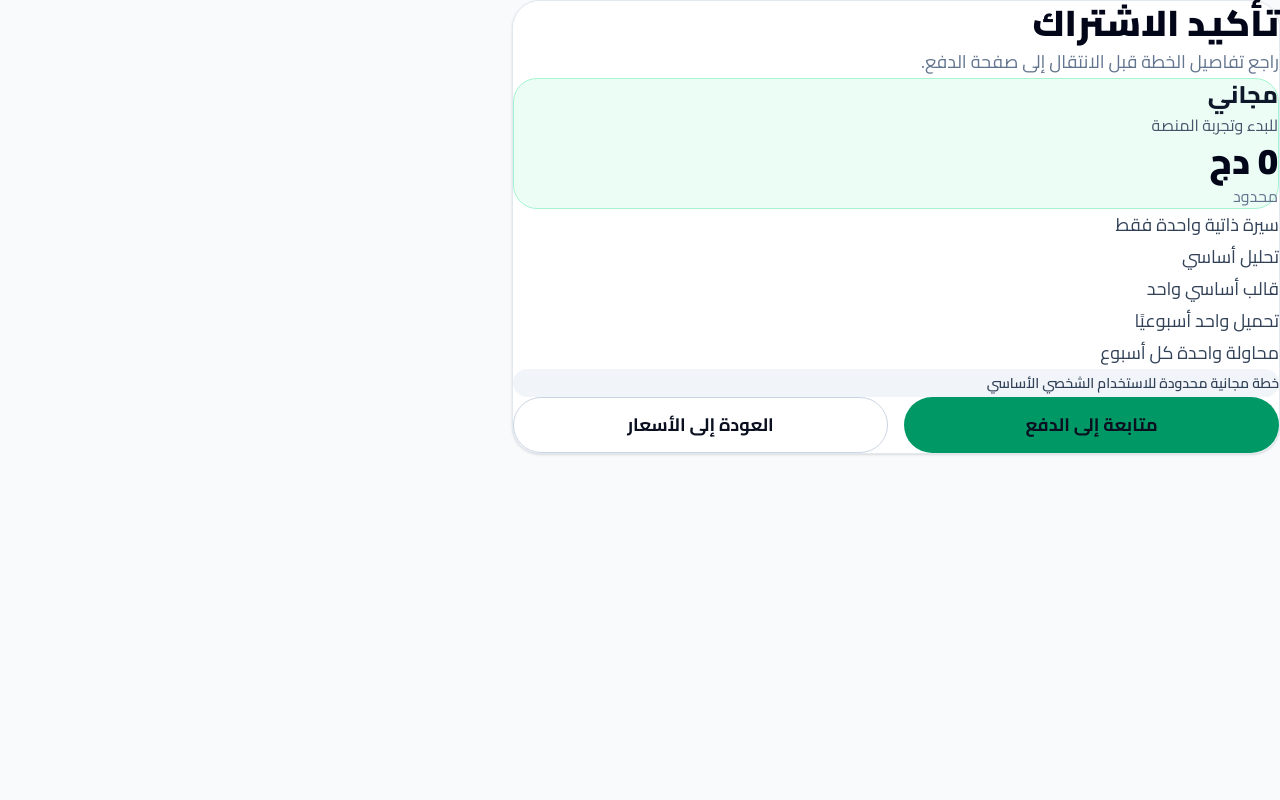
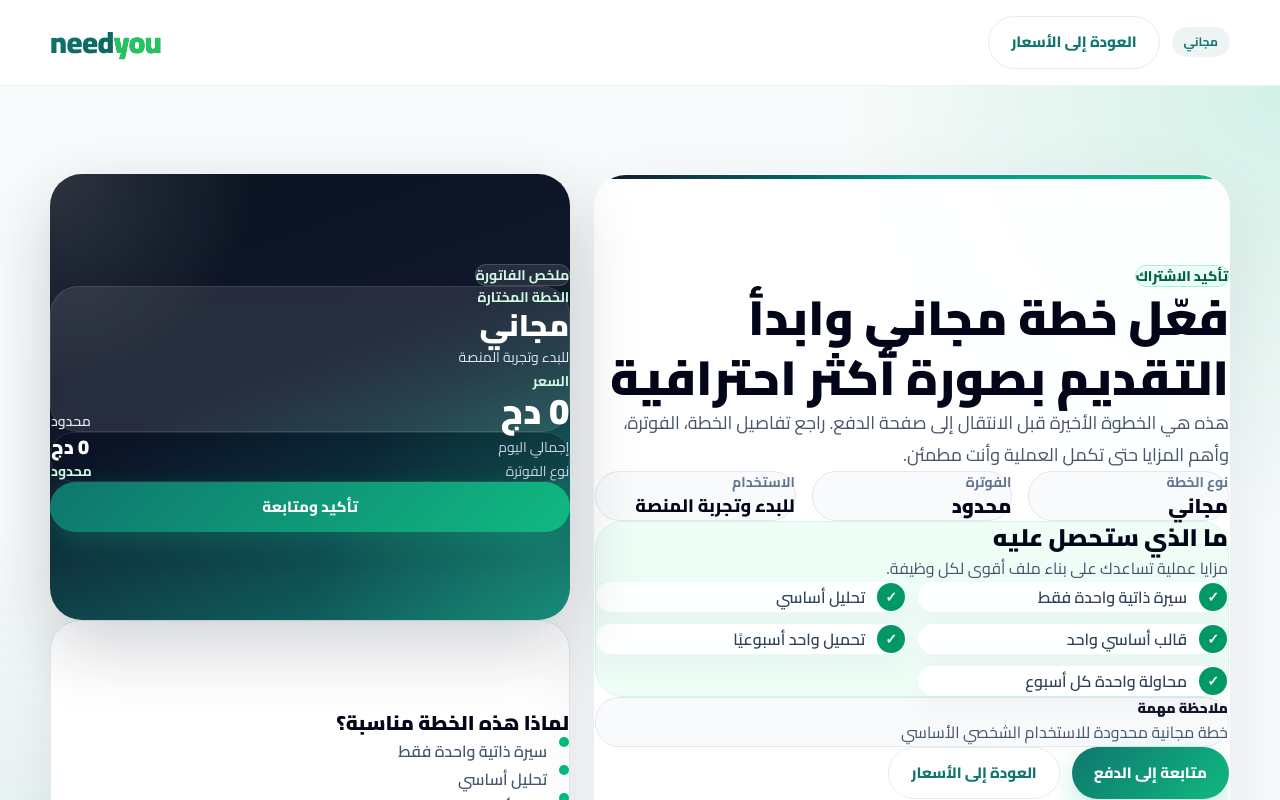
Before and after one commit to nir7mo/NeedYou, a Next.js app: page /checkout in a window 1280 px wide. Shown: the top 800 px of the page. Built offline with nearby package versions, Linux system fonts and the light colour scheme.

Commit message:
Polish checkout pages to match site design

```diff
--- a/app/checkout/page.tsx
+++ b/app/checkout/page.tsx
@@ -8,52 +8,170 @@ type Props = {
 export default async function CheckoutPage({ searchParams }: Props) {
   const params = await searchParams;
   const plan = getPlanByKey(params.plan ?? null);
+  const featuredBenefits = plan.features.slice(0, 6);
+  const quickReasons = plan.features.slice(0, 3);
 
   return (
-    <main className="min-h-screen bg-slate-50 px-4 py-8 sm:py-12 md:px-8 md:py-16">
-      <div className="mx-auto max-w-3xl rounded-[28px] border border-slate-200 bg-white p-5 text-right shadow-sm sm:p-8">
-        <h1 className="text-3xl font-black leading-tight text-slate-950 sm:text-4xl">
-          تأكيد الاشتراك
-        </h1>
-        <p className="mt-3 text-base leading-8 text-slate-500 sm:text-lg">
-          راجع تفاصيل الخطة قبل الانتقال إلى صفحة الدفع.
-        </p>
+    <main className="min-h-screen bg-slate-50">
+      <header className="nav">
+        <div className="container nav-inner">
+          <Link href="/" className="logo">
+            need<span>you</span>
+          </Link>
+          <div className="flex items-center gap-3">
+            <span className="tag">{plan.name}</span>
+            <Link href="/pricing" className="btn btn-light">
+              العودة إلى الأسعار
+            </Link>
+          </div>
+        </div>
+      </header>
 
-        <div className="mt-8 rounded-3xl border border-emerald-200 bg-emerald-50 p-5 sm:mt-10 sm:p-6">
-          <div className="text-xl font-extrabold text-slate-900 sm:text-2xl">{plan.name}</div>
-          <div className="mt-2 text-sm leading-7 text-slate-600 sm:text-base">{plan.subtitle}</div>
-          <div className="mt-5 text-3xl font-black leading-tight text-slate-950 sm:mt-6 sm:text-4xl">
-            {plan.price}
+      <section className="relative overflow-hidden py-10 sm:py-14">
+        <div className="absolute inset-0 bg-[radial-gradient(circle_at_top_right,rgba(16,185,129,0.16),transparent_28%),radial-gradient(circle_at_bottom_left,rgba(15,118,110,0.12),transparent_30%),linear-gradient(180deg,#f8fbfb_0%,#f8fafc_100%)]" />
+
+        <div className="container relative">
+          <div className="grid gap-6 lg:grid-cols-[1.1fr_.9fr]">
+            <section className="relative overflow-hidden rounded-[32px] border border-white/70 bg-white/90 p-6 shadow-[0_24px_80px_rgba(15,23,42,0.08)] backdrop-blur-sm sm:p-8 lg:p-10">
+              <div className="absolute inset-x-0 top-0 h-1 bg-gradient-to-l from-emerald-500 via-teal-600 to-slate-900" />
+
+              <span className="inline-flex rounded-full border border-emerald-200 bg-emerald-50 px-4 py-2 text-sm font-extrabold text-emerald-800">
+                تأكيد الاشتراك
+              </span>
+
+              <h1 className="mt-5 text-3xl font-black leading-tight text-slate-950 sm:text-4xl lg:text-5xl">
+                فعّل خطة {plan.name} وابدأ التقديم بصورة أكثر احترافية
+              </h1>
+
+              <p className="mt-4 max-w-2xl text-base leading-8 text-slate-600 sm:text-lg">
+                هذه هي الخطوة الأخيرة قبل الانتقال إلى صفحة الدفع. راجع تفاصيل
+                الخطة، الفوترة، وأهم المزايا حتى تكمل العملية وأنت مطمئن.
+              </p>
+
+              <div className="mt-8 grid gap-4 sm:grid-cols-3">
+                <div className="rounded-[24px] border border-slate-200 bg-slate-50 p-4">
+                  <div className="text-sm font-bold text-slate-500">نوع الخطة</div>
+                  <div className="mt-2 text-xl font-black text-slate-950">{plan.name}</div>
+                </div>
+                <div className="rounded-[24px] border border-slate-200 bg-slate-50 p-4">
+                  <div className="text-sm font-bold text-slate-500">الفوترة</div>
+                  <div className="mt-2 text-xl font-black text-slate-950">{plan.period}</div>
+                </div>
+                <div className="rounded-[24px] border border-slate-200 bg-slate-50 p-4">
+                  <div className="text-sm font-bold text-slate-500">الاستخدام</div>
+                  <div className="mt-2 text-lg font-extrabold text-slate-950">{plan.subtitle}</div>
+                </div>
+              </div>
+
+              <div className="mt-8 rounded-[28px] border border-emerald-100 bg-emerald-50/80 p-5 sm:p-6">
+                <div className="flex flex-wrap items-center justify-between gap-3">
+                  <div>
+                    <h2 className="text-2xl font-black text-slate-950">ما الذي ستحصل عليه</h2>
+                    <p className="mt-2 text-sm leading-7 text-slate-600 sm:text-base">
+                      مزايا عملية تساعدك على بناء ملف أقوى لكل وظيفة.
+                    </p>
+                  </div>
+                  {plan.highlighted && (
+                    <span className="rounded-full bg-slate-950 px-4 py-2 text-sm font-bold text-white">
+                      الأكثر استخدامًا
+                    </span>
+                  )}
+                </div>
+
+                <ul className="mt-6 grid gap-3 sm:grid-cols-2">
+                  {featuredBenefits.map((feature) => (
+                    <li
+                      key={feature}
+                      className="flex items-start gap-3 rounded-[22px] border border-white bg-white/90 p-4 shadow-[0_12px_30px_rgba(15,23,42,0.04)]"
+                    >
+                      <span className="mt-0.5 inline-flex h-7 w-7 shrink-0 items-center justify-center rounded-full bg-emerald-600 text-sm font-black text-white">
+                        ✓
+                      </span>
+                      <span className="text-sm font-semibold leading-7 text-slate-700 sm:text-base">
+                        {feature}
+                      </span>
+                    </li>
+                  ))}
+                </ul>
+              </div>
+
+              <div className="mt-8 rounded-[24px] border border-slate-200 bg-slate-50 p-5">
+                <div className="text-sm font-black text-slate-900">ملاحظة مهمة</div>
+                <p className="mt-2 text-sm leading-7 text-slate-600 sm:text-base">
+                  {plan.note}
+                </p>
+              </div>
+
+              <div className="mt-8 flex flex-col gap-3 sm:flex-row">
+                <Link href="/checkout/success" className="btn btn-primary w-full sm:w-auto">
+                  متابعة إلى الدفع
+                </Link>
+                <Link href="/pricing" className="btn btn-light w-full sm:w-auto">
+                  العودة إلى الأسعار
+                </Link>
+              </div>
+
+              <p className="mt-4 text-sm font-semibold text-slate-500">
+                يمكنك العودة ومراجعة جميع الخطط قبل إتمام العملية.
+              </p>
+            </section>
+
+            <aside className="space-y-6">
+              <section className="relative overflow-hidden rounded-[32px] bg-[linear-gradient(160deg,#0b1320_0%,#0f172a_45%,#0f766e_100%)] p-6 text-white shadow-[0_26px_70px_rgba(15,23,42,0.2)] sm:p-7">
+                <div className="absolute inset-0 bg-[radial-gradient(circle_at_top_left,rgba(255,255,255,0.14),transparent_30%),radial-gradient(circle_at_bottom_right,rgba(52,211,153,0.24),transparent_38%)]" />
+
+                <div className="relative">
+                  <div className="inline-flex rounded-full border border-white/15 bg-white/10 px-4 py-2 text-sm font-bold text-emerald-100 backdrop-blur">
+                    ملخص الفاتورة
+                  </div>
+
+                  <div className="mt-5 rounded-[28px] border border-white/10 bg-white/10 p-5 backdrop-blur">
+                    <div className="text-sm font-bold text-emerald-100">الخطة المختارة</div>
+                    <div className="mt-3 text-3xl font-black">{plan.name}</div>
+                    <div className="mt-2 text-sm leading-7 text-slate-200">{plan.subtitle}</div>
+                    <div className="mt-6 flex items-end justify-between gap-4">
+                      <div>
+                        <div className="text-sm font-bold text-emerald-100">السعر</div>
+                        <div className="mt-2 text-4xl font-black">{plan.price}</div>
+                      </div>
+                      <div className="text-sm font-semibold text-slate-200">{plan.period}</div>
+                    </div>
+                  </div>
+
+                  <div className="mt-5 rounded-[24px] border border-white/10 bg-slate-950/25 p-5">
+                    <div className="flex items-center justify-between gap-3 text-sm">
+                      <span className="text-slate-300">إجمالي اليوم</span>
+                      <span className="text-xl font-black text-white">{plan.price}</span>
+                    </div>
+                    <div className="mt-3 flex items-center justify-between gap-3 text-sm">
+                      <span className="text-slate-300">نوع الفوترة</span>
+                      <span className="font-bold text-emerald-100">{plan.period}</span>
+                    </div>
+                  </div>
+
+                  <Link href="/checkout/success" className="btn btn-primary btn-block mt-6">
+                    تأكيد ومتابعة
+                  </Link>
+                </div>
+              </section>
+
+              <section className="rounded-[30px] border border-slate-200 bg-white p-6 shadow-[0_18px_45px_rgba(15,23,42,0.07)]">
+                <h3 className="text-xl font-black text-slate-950">لماذا هذه الخطة مناسبة؟</h3>
+                <ul className="mt-5 space-y-3">
+                  {quickReasons.map((feature) => (
+                    <li key={feature} className="flex items-start gap-3">
+                      <span className="mt-1 h-2.5 w-2.5 shrink-0 rounded-full bg-emerald-500" />
+                      <span className="text-sm font-semibold leading-7 text-slate-600 sm:text-base">
+                        {feature}
+                      </span>
+                    </li>
+                  ))}
+                </ul>
+              </section>
+            </aside>
           </div>
-          <div className="mt-2 text-sm text-slate-500 sm:text-base">{plan.period}</div>
         </div>
-
-        <ul className="mt-8 list-disc space-y-3 pe-5 text-base leading-8 text-slate-700 marker:text-emerald-600 sm:text-lg">
-          {plan.features.map((feature) => (
-            <li key={feature}>{feature}</li>
-          ))}
-        </ul>
-
-        <div className="mt-8 rounded-2xl bg-slate-100 p-4 text-sm font-semibold leading-7 text-slate-700">
-          {plan.note}
-        </div>
-
-        <div className="mt-10 grid gap-4 sm:grid-cols-2">
-          <Link
-            href="/checkout/success"
-            className="flex min-h-[56px] items-center justify-center rounded-full bg-emerald-600 px-6 text-center text-base font-bold text-white transition hover:bg-emerald-700 sm:text-lg"
-          >
-            متابعة إلى الدفع
-          </Link>
-
-          <Link
-            href="/pricing"
-            className="flex min-h-[56px] items-center justify-center rounded-full border border-slate-300 px-6 text-center text-base font-bold text-slate-800 transition hover:bg-slate-50 sm:text-lg"
-          >
-            العودة إلى الأسعار
-          </Link>
-        </div>
-      </div>
+      </section>
     </main>
   );
 }
--- a/app/checkout/success/page.tsx
+++ b/app/checkout/success/page.tsx
@@ -2,36 +2,66 @@ import Link from "next/link";
 
 export default function CheckoutSuccessPage() {
   return (
-    <main className="min-h-screen bg-slate-50 px-4 py-8 sm:py-12 md:px-8 md:py-16">
-      <div className="mx-auto max-w-2xl rounded-[28px] border border-slate-200 bg-white p-5 text-center shadow-sm sm:p-8">
-        <div className="mx-auto flex h-20 w-20 items-center justify-center rounded-full bg-emerald-100 text-3xl text-emerald-700">
+    <main className="min-h-screen bg-slate-50">
+      <header className="nav">
+        <div className="container nav-inner">
+          <Link href="/" className="logo">
+            need<span>you</span>
+          </Link>
+          <Link href="/pricing" className="btn btn-light">
+            العودة إلى الأسعار
+          </Link>
+        </div>
+      </header>
+
+      <section className="relative overflow-hidden py-10 sm:py-14">
+        <div className="absolute inset-0 bg-[radial-gradient(circle_at_top_right,rgba(16,185,129,0.16),transparent_28%),radial-gradient(circle_at_bottom_left,rgba(15,118,110,0.12),transparent_30%),linear-gradient(180deg,#f8fbfb_0%,#f8fafc_100%)]" />
+
+        <div className="container relative">
+          <div className="mx-auto max-w-3xl overflow-hidden rounded-[34px] border border-white/70 bg-white/90 p-6 text-center shadow-[0_24px_80px_rgba(15,23,42,0.08)] backdrop-blur-sm sm:p-10">
+            <div className="mx-auto inline-flex h-24 w-24 items-center justify-center rounded-full bg-emerald-100 text-4xl font-black text-emerald-700 shadow-[0_14px_32px_rgba(16,185,129,0.18)]">
               ✓
             </div>
 
-        <h1 className="mt-6 text-3xl font-black leading-tight text-slate-950 sm:text-4xl">
+            <div className="mt-6 inline-flex rounded-full border border-emerald-200 bg-emerald-50 px-4 py-2 text-sm font-extrabold text-emerald-800">
+              تم التفعيل
+            </div>
+
+            <h1 className="mt-5 text-3xl font-black leading-tight text-slate-950 sm:text-4xl lg:text-5xl">
               تم تفعيل اشتراكك بنجاح
             </h1>
 
-        <p className="mt-4 text-base leading-8 text-slate-500 sm:text-lg">
-          يمكنك الآن الانتقال إلى لوحة التحكم والبدء في استخدام مزايا الخطة.
+            <p className="mx-auto mt-4 max-w-2xl text-base leading-8 text-slate-600 sm:text-lg">
+              أصبح بإمكانك الآن الانتقال إلى لوحة التحكم والبدء في استخدام
+              مزايا المنصة لإنشاء ملفات أقوى وتحسين فرصك في القبول.
             </p>
 
-        <div className="mt-8 grid gap-4 sm:grid-cols-2">
-          <Link
-            href="/dashboard"
-            className="flex min-h-[56px] items-center justify-center rounded-full bg-emerald-600 px-6 text-center text-base font-bold text-white transition hover:bg-emerald-700 sm:text-lg"
-          >
+            <div className="mt-8 grid gap-4 sm:grid-cols-3">
+              <div className="rounded-[24px] border border-slate-200 bg-slate-50 p-4">
+                <div className="text-sm font-bold text-slate-500">الحالة</div>
+                <div className="mt-2 text-lg font-black text-slate-950">نشطة الآن</div>
+              </div>
+              <div className="rounded-[24px] border border-slate-200 bg-slate-50 p-4">
+                <div className="text-sm font-bold text-slate-500">الوصول</div>
+                <div className="mt-2 text-lg font-black text-slate-950">كامل للخطة</div>
+              </div>
+              <div className="rounded-[24px] border border-slate-200 bg-slate-50 p-4">
+                <div className="text-sm font-bold text-slate-500">الخطوة التالية</div>
+                <div className="mt-2 text-lg font-black text-slate-950">ابدأ من اللوحة</div>
+              </div>
+            </div>
+
+            <div className="mt-8 flex flex-col gap-3 sm:flex-row sm:justify-center">
+              <Link href="/dashboard" className="btn btn-primary w-full sm:w-auto">
                 الذهاب إلى لوحة التحكم
               </Link>
-
-          <Link
-            href="/pricing"
-            className="flex min-h-[56px] items-center justify-center rounded-full border border-slate-300 px-6 text-center text-base font-bold text-slate-800 transition hover:bg-slate-50 sm:text-lg"
-          >
+              <Link href="/pricing" className="btn btn-light w-full sm:w-auto">
                 العودة إلى الأسعار
               </Link>
             </div>
           </div>
+        </div>
+      </section>
     </main>
   );
 }
```
Lines whose indentation alone changed are shown as unchanged.
